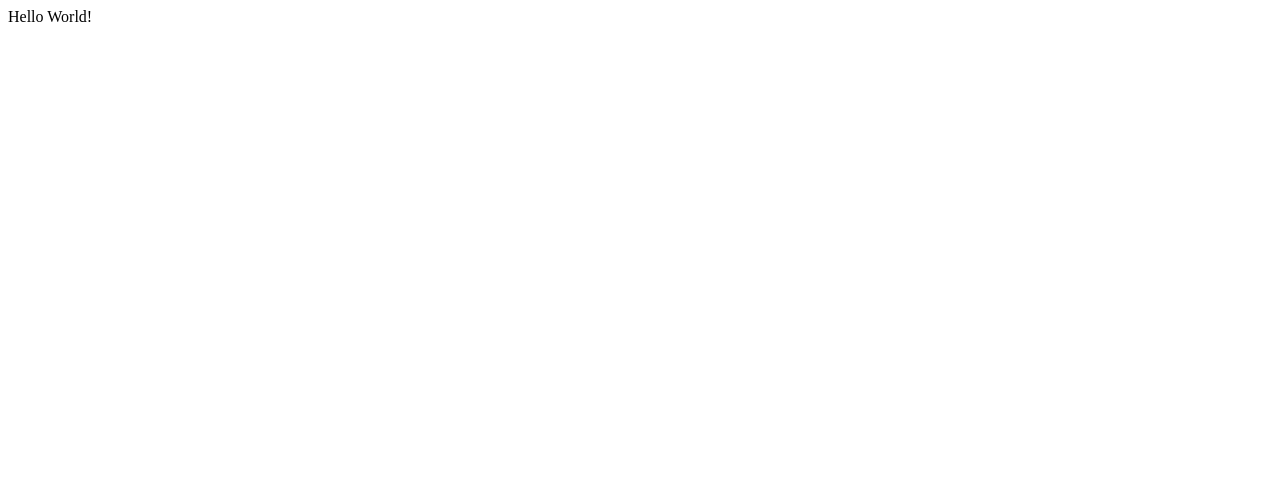
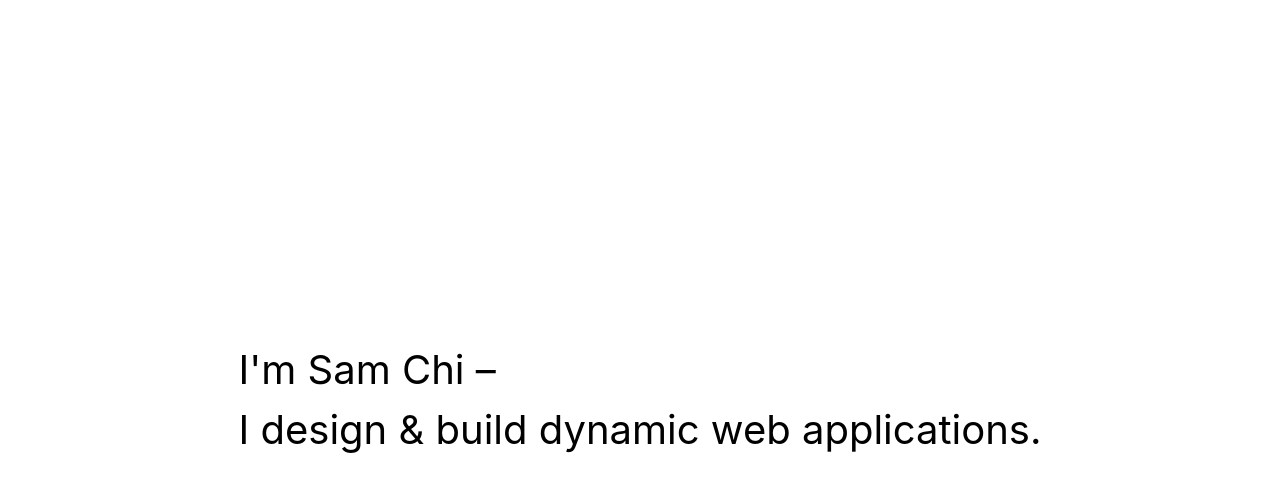
Before and after one commit to samsjchi/samsjchi.github.io, a React app: page / in a window 1280 px wide. Shown: the top 492 px of the page. Built offline with nearby package versions, Linux system fonts and the light colour scheme.

Commit message:
Create initial landing page

```diff
--- a/src/components/App.js
+++ b/src/components/App.js
@@ -1,10 +1,12 @@
 import React, { Component } from 'react';
+
+import Landing from './Landing';
 
 class App extends Component {
   render () {
     return (
       <div>
-        Hello World!
+        <Landing />
       </div>
     );
   }
--- /dev/null
+++ b/src/components/Landing.js
@@ -0,0 +1,12 @@
+import React from 'react';
+
+export default function Landing () {
+  return (
+    <div className='landing'>
+      <div className='intro'>
+        <h2>I'm Sam Chi –</h2>
+        <h2>I design & build dynamic web applications.</h2>
+      </div>
+    </div>
+  )
+}
--- a/src/index.scss
+++ b/src/index.scss
@@ -0,0 +1,63 @@
+/* http://meyerweb.com/eric/tools/css/reset/
+   v2.0 | 20110126
+   License: none (public domain)
+*/
+
+html, body, div, span, applet, object, iframe,
+h1, h2, h3, h4, h5, h6, p, blockquote, pre,
+a, abbr, acronym, address, big, cite, code,
+del, dfn, em, img, ins, kbd, q, s, samp,
+small, strike, strong, sub, sup, tt, var,
+b, u, i, center,
+dl, dt, dd, ol, ul, li,
+fieldset, form, label, legend,
+table, caption, tbody, tfoot, thead, tr, th, td,
+article, aside, canvas, details, embed,
+figure, figcaption, footer, header, hgroup,
+menu, nav, output, ruby, section, summary,
+time, mark, audio, video {
+	margin: 0;
+	padding: 0;
+	border: 0;
+	font-size: 100%;
+	font: inherit;
+	vertical-align: baseline;
+}
+/* HTML5 display-role reset for older browsers */
+article, aside, details, figcaption, figure,
+footer, header, hgroup, menu, nav, section {
+	display: block;
+}
+body {
+	line-height: 1;
+}
+ol, ul {
+	list-style: none;
+}
+blockquote, q {
+	quotes: none;
+}
+blockquote:before, blockquote:after,
+q:before, q:after {
+	content: '';
+	content: none;
+}
+table {
+	border-collapse: collapse;
+	border-spacing: 0;
+}
+
+
+.landing {
+	display: flex;
+	align-items: center;
+	justify-content: center;
+	width: 100%;
+	height: 100vh;
+}
+
+.intro {
+	font-size: 40px;
+	font-family: -apple-system,BlinkMacSystemFont,Segoe UI,Roboto,Oxygen-Sans,Ubuntu,Cantarell,Helvetica Neue,sans-serif;
+	line-height: 1.5em;
+}
```
